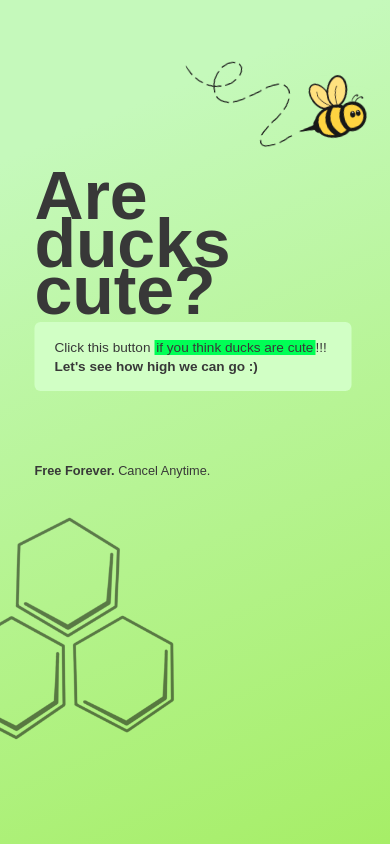
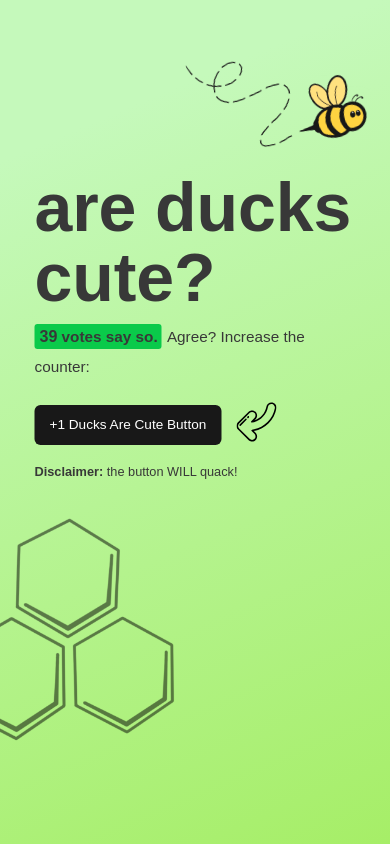
Before and after one commit to NoahRR/ducks-are-cute, a Flask app: page / in a window 390 px wide. Run offline with Flask 3, Linux system fonts and the light colour scheme; some libraries are stand-ins or nearby versions; some web fonts are replaced.

Commit message:
mobile view and tweaks

```diff
--- a/templates/index.html
+++ b/templates/index.html
@@ -71,14 +71,63 @@
 
             <!-- MOBILE VIEW MAIN CONTENT -->
             <div id="mobile-view-main-content">
-                <h1 class="mobile-header-titles" style="display: block; float: left;">Are ducks cute?</h1>
+                <h1 class="mobile-header-titles" style="display: block; float: left; line-height: 70px; margin-bottom: 10px;">are ducks cute?</h1>
                 <!-- <h1 class="mobile-header-titles" style="display: block; float: right; color: orange !important;">.com</h1> -->
 
                 <img id="mobile-buzz-bee" class="mobile-only" style="height: 115px; position: absolute; margin-left: 40vw; margin-top: -130px; user-select: none; cursor: pointer; transform: rotate(-12deg) !important; z-index: -100 !important;" src="{{ url_for('static', filename='images/bee-official-path.png') }}" alt="image">
 
-                <p id="mobile-main-content-text" style="line-height: 19px !important; font-size: .80em; margin-top: 150px; width: 80%; width: 317px; background-color: #d1ffc5; padding: 16px 20px 15px 20px; border-radius: 6px; margin-bottom: 0px;">Click this button <asdf style="height: 5px; line-height: 5px; background-color: #00ff55; padding: 0 2px; font-size: 1em; line-height: 19px !important;">if you think ducks are cute</asdf>!!! <b style="font-weight: 600; font-size: 1em; line-height: 19px !important;">Let's see how high we can go :)</b></p>
+                <!-- <p id="mobile-main-content-text" style="line-height: 19px !important; font-size: .80em; margin-top: 150px; width: 80%; width: 317px; background-color: #d1ffc5; padding: 16px 20px 15px 20px; border-radius: 6px; margin-bottom: 0px;"><asdf style="height: 5px; line-height: 5px; background-color: #00ff55; padding: 0 2px; font-size: 1em; line-height: 19px !important;">124 confirmed votes</asdf><b style="font-weight: 600; font-size: 1em; line-height: 19px !important;"></b></p> -->
 
-                  <br><br><span id="mobile-cancel-anytime" class="new-font-color" style="display: block; margin-top: 5px; font-size: .75em !important;"><b style="font-weight: 600; font-size: 1em;">Free Forever.</b> Cancel Anytime.</span>
+                <p style="line-height: 19px; font-size: .90em; margin-top: -20px; font-weight: 400;">
+                  <span style="height: 5px; line-height: 5px; background-color: #0aca4a; padding: 4px 5px; font-size: 1em; border-radius: 3px; padding-right: 0px; margin-right: 5px;">
+                    <b style="font-weight: 600; font-size: 1em;">
+                      <span id="counter">{{ counter }}</span> votes say so.</b>
+                  </span> Agree? Increase the counter:
+                  <b style="font-weight: 600; font-size: 1em;"></b>
+                </p>
+
+                <input type="submit" id="increment-btn" value='+1 Ducks Are Cute Button' name="subscribe" class="button my-btn-style" style="margin-left: 0;">
+                <svg style="height: 40px; display: inline; margin-left: 10px; margin-bottom: 5px;" fill="#000000" version="1.1"
+                      xmlns="http://www.w3.org/2000/svg" xmlns:xlink="http://www.w3.org/1999/xlink"
+                      viewBox="0 0 512 512" xml:space="preserve">
+                    <!-- Rotate 90° clockwise around the origin, then translate into view -->
+                    <g transform="translate(512 0) rotate(90)">
+                      <g>
+                        <g>
+                          <path d="M484.964,265.749c-12.465-11.8-28.938-18.052-46.298-17.532c-17.172,0.488-33.327,7.454-45.489,19.616l-22.083,22.084
+                            c-13.001-71.913-47.195-137.09-99.645-189.54C219.871,48.798,155.074,14.481,84.066,1.137c-19.2-3.61-38.834,1.471-53.862,13.936
+                            C15.211,27.511,6.612,45.817,6.612,65.299c0,31.362,22.215,58.312,52.823,64.082c82.466,15.544,149.317,75.261,175.291,153.31
+                            l-14.887-14.887c-25.301-25.299-66.563-26.13-91.98-1.844c-13.027,12.444-20.201,29.208-20.201,47.205
+                            c0,17.431,6.788,33.817,19.113,46.143L260.38,492.918C273.102,505.64,289.812,512,306.523,512c16.71,0,33.42-6.361,46.144-19.081
+                            L486.276,359.31c12.565-12.566,19.35-29.274,19.107-47.045C505.137,294.501,497.886,277.981,484.964,265.749z M471.849,344.883
+                            L338.24,478.492c-17.489,17.489-45.946,17.489-63.435,0L141.196,344.883c-8.473-8.472-13.139-19.737-13.139-31.718
+                            c0-12.372,4.934-23.896,13.892-32.455c8.453-8.076,19.483-12.085,30.602-12.085c11.857,0,23.816,4.559,32.859,13.605
+                            l40.758,40.759c3.135,3.133,7.932,3.887,11.875,1.859c3.941-2.025,6.125-6.364,5.402-10.735
+                            C246.397,210.988,165.929,128.694,63.21,109.334c-20.975-3.954-36.2-22.473-36.2-44.034c0-13.393,5.911-25.976,16.217-34.527
+                            c10.34-8.577,23.853-12.073,37.07-9.586c66.953,12.582,128.065,44.953,176.725,93.616
+                            c54.079,54.078,87.586,122.489,96.899,197.839c0.478,3.868,3.12,7.127,6.806,8.394c3.687,1.269,7.772,0.324,10.529-2.433
+                            l36.345-36.345c17.461-17.463,45.875-18.222,63.338-1.694c8.887,8.414,13.875,19.771,14.042,31.981
+                            C485.151,324.761,480.486,336.246,471.849,344.883z"/>
+                        </g>
+                      </g>
+
+                      <g>
+                        <g>
+                          <path d="M302.691,457.773l-74.153-74.154c-3.984-3.98-10.441-3.982-14.426,0c-3.983,3.984-3.983,10.443,0,14.426l74.153,74.154
+                            c1.992,1.991,4.601,2.988,7.212,2.988c2.61,0,5.221-0.995,7.213-2.988C306.674,468.215,306.674,461.756,302.691,457.773z"/>
+                        </g>
+                      </g>
+
+                      <g>
+                        <g>
+                          <path d="M203.598,358.503l-5.665-5.665c-3.985-3.982-10.442-3.982-14.426,0c-3.983,3.984-3.983,10.443,0,14.426l5.665,5.665
+                            c1.992,1.991,4.601,2.988,7.212,2.988s5.22-0.997,7.213-2.988C207.581,368.945,207.581,362.486,203.598,358.503z"/>
+                        </g>
+                      </g>
+                    </g>
+                </svg>
+
+                <br><span class="new-font-color" style="display: block; margin-top: 10px; font-size: .75em !important;"><b style="font-weight: 600; font-size: 1em;">Disclaimer: </b> the button WILL quack!</span>
 
                   <div class="image-3">
                       <img id="mobile-honey-comb" class="mobile-only" style="height: 250px; margin-top: 15px; position: absolute; left: -20vw; opacity: .5; user-select: none;" src="{{ url_for('static', filename='images/honeycomb.png') }}" alt="image">
@@ -95,7 +144,7 @@
                 </div>
 
                 <!-- <h2 class="new-font-color">Ducks are cute<span style="font-size: .25em !important; font-weight: 300;" class="new-font-color">.com</span> </h2> -->
-                <h2 class="new-font-color">Are ducks cute?<span style="font-size: .25em !important; font-weight: 300;" class="new-font-color"></span> </h2>
+                <h2 class="new-font-color">are ducks cute?<span style="font-size: .25em !important; font-weight: 300;" class="new-font-color"></span> </h2>
                 <!-- <h2 class="new-font-color">Global Counter: <h2 id="counter">{{ counter }}</h2></h2> -->
 
 				        <!-- <p style="line-height: 19px !important; font-size: .90em; width: 80%; width: 317px; background-color: #d1ffc5; padding: 16px 20px 15px 20px; border-radius: 6px; margin-bottom: 0px; font-weight: 400;"><asdf style="height: 5px; line-height: 5px; padding: 0 2px; font-size: 1em; line-height: 19px !important;">GLOBAL DUCKS-ARE-CUTE COUNTER: </asdf><b style="font-weight: 600; font-size: 1em; line-height: 19px !important;"><span id="counter">{{ counter }}</span></b></p> -->
@@ -110,7 +159,7 @@
                   <b style="font-weight: 600; font-size: 1em;"></b></p>
 
                 <!-- <input type="submit" value="Ugly!" name="subscribe" class="button my-btn-style" style="margin-left: 0;"> -->
-                <input type="submit" id="increment-btn" value='Ducks Are Cute Button' name="subscribe" class="button my-btn-style" style="margin-left: 0;">
+                <input type="submit" id="increment-btn" value='+1 Ducks Are Cute Button' name="subscribe" class="button my-btn-style" style="margin-left: 0;">
                 <svg style="height: 40px; display: inline; margin-left: 10px; margin-bottom: 5px;" fill="#000000" version="1.1"
                       xmlns="http://www.w3.org/2000/svg" xmlns:xlink="http://www.w3.org/1999/xlink"
                       viewBox="0 0 512 512" xml:space="preserve">
```
Also changed, not shown: instance/ducks.db. Lines whose indentation alone changed are shown as unchanged.
